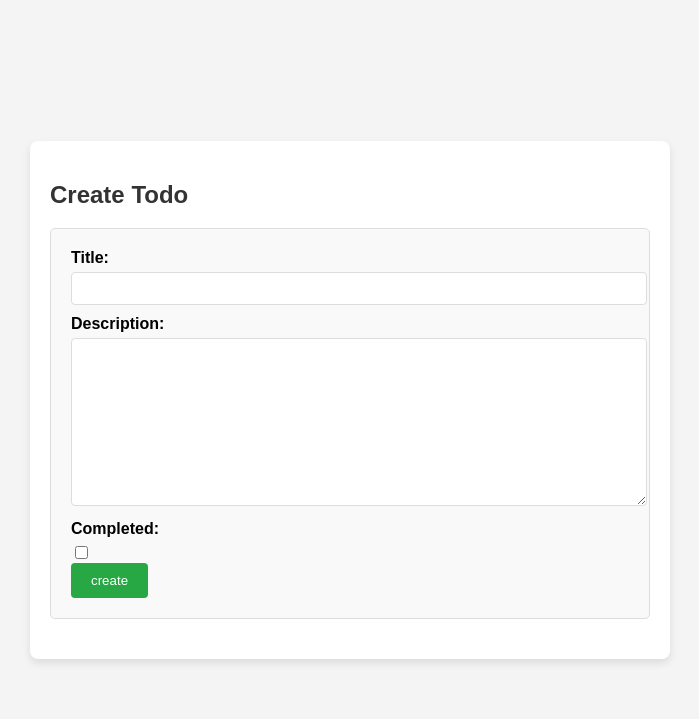
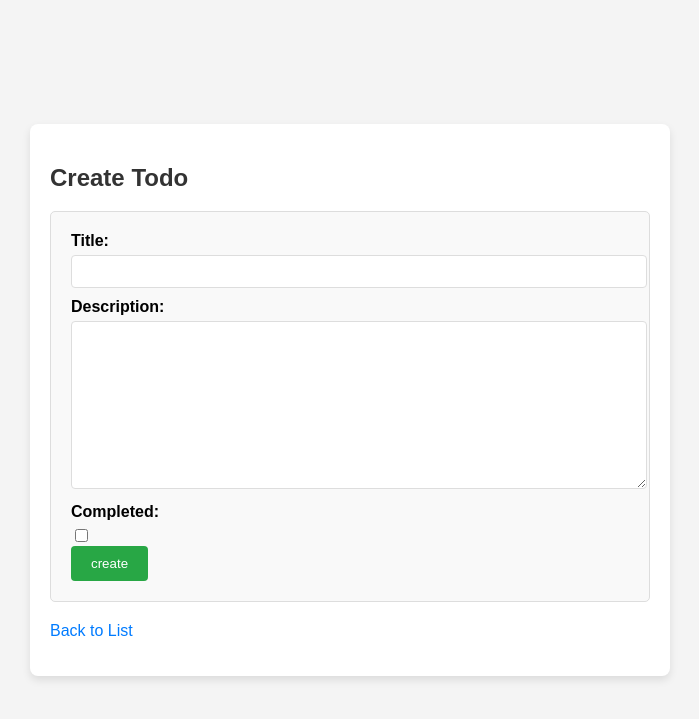
Before and after one commit to Mafowillson/todo, a Django app: page /todo/create/ in a window 1280 px wide. Shown: the top 719 px of the page, without its empty margins (290-989 px from the left). Run offline with Django 5.2, Linux system fonts and the light colour scheme.

Commit message:
Quick_fixes

```diff
--- a/todo/templates/todo/create_todo.html
+++ b/todo/templates/todo/create_todo.html
@@ -32,6 +32,9 @@
             <button type="submit">create</button>
         </form>
     </section>
+    <p>
+        <a href="{% url 'todo:todo_list' %}">Back to List</a>
+    </p>
    </div>
 </body>
 </html>
--- a/todo/views.py
+++ b/todo/views.py
@@ -7,7 +7,7 @@ def list_task(request):
     context = {
         'tasks': tasks
     }
-    return render(request, 'todo/todo.html', context)
+    return render(request, 'todo/todo_list.html', context)
 
 def create_todo(request):
     form = TaskForm()
@@ -26,7 +26,7 @@ def todo_detail(request, task_id):
         form = TaskForm(request.POST, instance=task)
         if form.is_valid():
             form.save()
-            return redirect('todo:todo_detail', task_id=task.id)
+            return redirect('todo:todo_list')
     else:
         form = TaskForm(instance=task)
     return render(request, 'todo/todo_detail.html', {'form': form, 'task': task})
```
Also changed, not shown: db.sqlite3, todo/templates/todo/todo_list.html (renamed from todo/templates/todo/todo.html).
